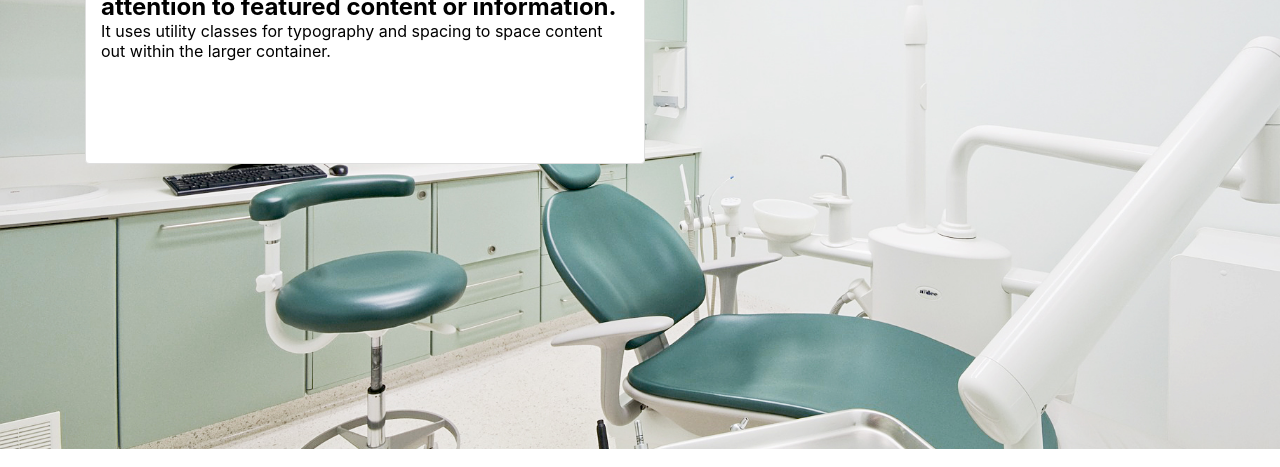
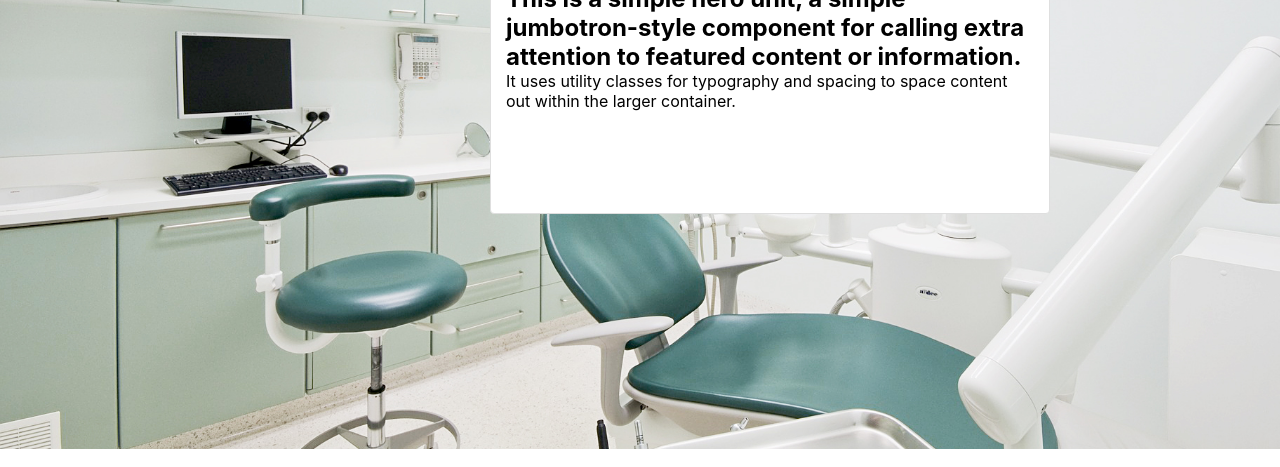
Before and after one commit to miyuh8270/mosya, a plain HTML site: page index.html in a window 1280 px wide. Shown: the part 333-800 px from the top of the page. Drawn offline with Linux system fonts and the light colour scheme; some packages are replaced by stand-ins of ours.

Commit message:
Update style.css

```diff
--- a/style.css
+++ b/style.css
@@ -116,7 +116,8 @@ nav ul li a:hover {
     padding: 30px 15px;
     box-sizing: border-box;
     position: absolute;
-    top: 15px; <*/未調整/*>
+    top: 65px;
+    right: 145px;<*/少し大きい　メインビジュアル直してからのほうがいいのかな/*>
 }
 
 
```
